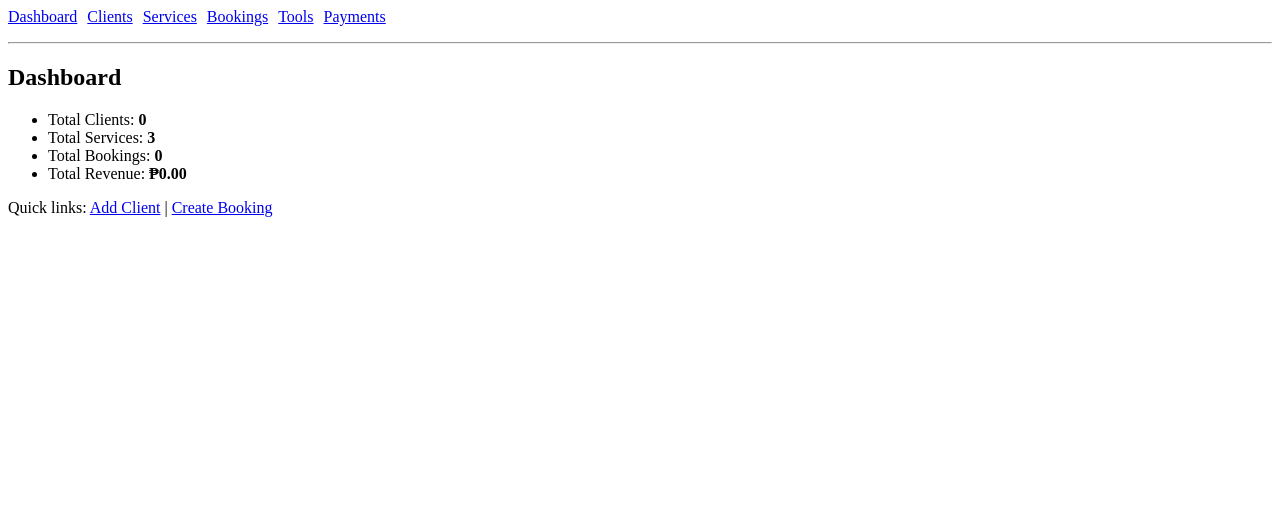
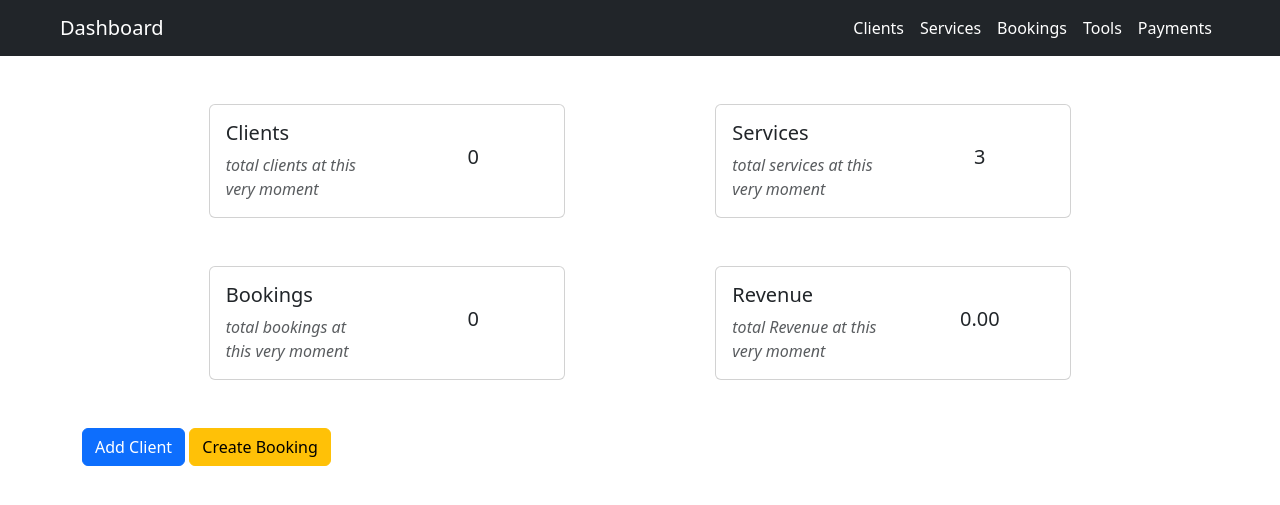
Before and after one commit to kylejavadeocampo/assessment_beginnerthe2nd, a PHP site: page / in a window 1280 px wide. Shown: the top 505 px of the page. Run offline with PHP 8.4, Linux system fonts and the light colour scheme; data comes from the database, SQL or seed files in the repository; data that the repository does not hold is empty.

Commit message:
second commit

```diff
--- a/index.php
+++ b/index.php
@@ -13,24 +13,93 @@ $revenue = $revRow['s'];
 <head>
   <meta charset="utf-8">
   <title>Dashboard</title>
+  <link href="style.css" rel="stylesheet">
+  <link href="https://cdn.jsdelivr.net/npm/bootstrap@5.3.8/dist/css/bootstrap.min.css" rel="stylesheet" integrity="sha384-sRIl4kxILFvY47J16cr9ZwB07vP4J8+LH7qKQnuqkuIAvNWLzeN8tE5YBujZqJLB" crossorigin="anonymous">
+
 </head>
 <body>
 <?php include "nav.php"; ?>
 
-<h2>Dashboard</h2>
+<div class="container mt-5">
 
-<ul>
-  <li>Total Clients: <b><?php echo $clients; ?></b></li>
-  <li>Total Services: <b><?php echo $services; ?></b></li>
-  <li>Total Bookings: <b><?php echo $bookings; ?></b></li>
-  <li>Total Revenue: <b>₱<?php echo number_format($revenue,2); ?></b></li>
-</ul>
+  <!-- top kpis -->
+  <div class="row justify-content-evenly">
+    <!-- client kpi -->
+    <div class="col-md-4">
+      <div class="card">
+        <div class="card-body">
+          <div class="row">
+            <div class="col-md-6">
+              <h5 class="card-title">Clients</h5>
+              <p class="card-text fst-italic text-muted" style="">total clients at this very moment</p>
+            </div>
+            <div class="col-md-6 d-flex justify-content-center align-items-center">
+              <h5 class="card-title"><?php echo $clients; ?></h5>
+            </div>
+          </div>
+        </div>
+      </div>
+    </div>
+    <!-- services kpi -->
+    <div class="col-md-4">
+      <div class="card">
+        <div class="card-body">
+          <div class="row">
+            <div class="col-md-6">
+              <h5 class="card-title">Services</h5>
+              <p class="card-text fst-italic text-muted" style="">total services at this very moment</p>
+            </div>
+            <div class="col-md-6 d-flex justify-content-center align-items-center">
+              <h5 class="card-title"><?php echo $services; ?></h5>
+            </div>
+          </div>
+        </div>
+      </div>
+    </div>
+  </div>
 
-<p>
-  Quick links:
-  <a href="/assessment_beginner/pages/clients_add.php">Add Client</a> |
-  <a href="/assessment_beginner/pages/bookings_create.php">Create Booking</a>
-</p>
+  <!-- bottom kpis -->
+  <div class="row justify-content-evenly mt-5">
+    <!-- client kpi -->
+    <div class="col-md-4">
+      <div class="card">
+        <div class="card-body">
+          <div class="row">
+            <div class="col-md-6">
+              <h5 class="card-title">Bookings</h5>
+              <p class="card-text fst-italic text-muted" style="">total bookings at this very moment</p>
+            </div>
+            <div class="col-md-6 d-flex justify-content-center align-items-center">
+              <h5 class="card-title"><?php echo $bookings; ?></h5>
+            </div>
+          </div>
+        </div>
+      </div>
+    </div>
+    <!-- services kpi -->
+    <div class="col-md-4">
+      <div class="card">
+        <div class="card-body">
+          <div class="row">
+            <div class="col-md-6">
+              <h5 class="card-title">Revenue</h5>
+              <p class="card-text fst-italic text-muted" style="">total Revenue at this very moment</p>
+            </div>
+            <div class="col-md-6 d-flex justify-content-center align-items-center">
+              <h5 class="card-title"><?php echo $revenue; ?></h5>
+            </div>
+          </div>
+        </div>
+      </div>
+    </div>
+  </div>
+
+  <div class="mt-5">
+    <a class="btn btn-primary" href="/assessment_beginner/pages/clients_add.php">Add Client</a>
+    <a class="btn btn-warning" href="/assessment_beginner/pages/bookings_create.php">Create Booking</a>
+  </div>
+
+</div>
 
 </body>
 </html>
--- a/nav.php
+++ b/nav.php
@@ -1,5 +1,20 @@
 <?php // nav.php ?>
-<div style="display:flex; gap:10px; flex-wrap:wrap; margin-bottom:16px;">
+<nav class="navbar navbar-expand-md navbar-dark bg-dark">
+  <div class="container-fluid mx-5">
+    <a class="navbar-brand" href="/assessment_beginner/index.php"> Dashboard</a>
+    <div class="collapse navbar-collapse justify-content-end">
+      <ul class="navbar-nav">
+        <li class="nav-item"><a class="nav-link active" href="/assessment_beginner/pages/clients_list.php">Clients</a></li>
+        <li class="nav-item"><a class="nav-link active" href="/assessment_beginner/pages/services_list.php">Services</a></li>
+        <li class="nav-item"><a class="nav-link active" href="/assessment_beginner/pages/bookings_list.php">Bookings</a></li>
+        <li class="nav-item"><a class="nav-link active" href="/assessment_beginner/pages/tools_list.php">Tools</a></li>
+        <li class="nav-item"><a class="nav-link active" href="/assessment_beginner/pages/payments_list.php">Payments</a></li>
+      </ul>
+    </div>
+  <div>
+</nav>
+
+<!-- <div class="navbar navbar-expand-mb bg-dark">
   <a href="/assessment_beginner/index.php">Dashboard</a>
   <a href="/assessment_beginner/pages/clients_list.php">Clients</a>
   <a href="/assessment_beginner/pages/services_list.php">Services</a>
@@ -7,4 +22,4 @@
   <a href="/assessment_beginner/pages/tools_list_assign.php">Tools</a>
   <a href="/assessment_beginner/pages/payments_list.php">Payments</a>
 </div>
-<hr>
+<hr> -->
```
Also changed, not shown: pages/clients_add.php (added, +53 -0 lines), pages/clients_edit.php (added, +59 -0 lines), pages/clients_list.php (added, +36 -0 lines), style.css (added).
